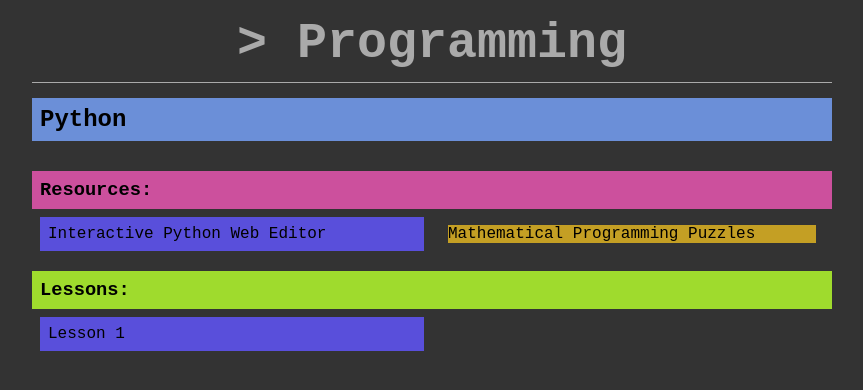
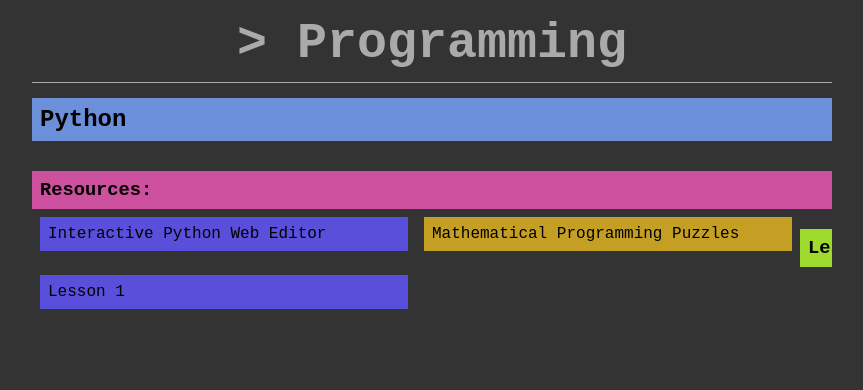
Before and after one commit to wcgs-programming/wcgs-programming.github.io, a Jekyll site: the page built from _posts/2014-09-13-Python.md, in a window 1280 px wide. Shown: the top 390 px of the page, without its empty margins (208-1071 px from the left). Built offline with Jekyll 4.4.1, drawn with Linux system fonts in a browser that asks for light colours.

Commit message:
blah blah blah

```diff
--- a/css/style.css
+++ b/css/style.css
@@ -23,7 +23,7 @@
 }
 
 div,
-body > p {
+h3 {
     padding: 8px;
     margin-bottom: 10px;
     overflow: auto;
@@ -102,12 +102,16 @@
 }
 
 h3 {
-    padding: 8px;
+    margin-bottom: 0;
     border-top: 20px solid #333333;
+}
+
+body > p {
     overflow: auto;
 }
 
 body > p > a {
     display: block;
     height: 100%;
+    padding: 8px;
 }
```
